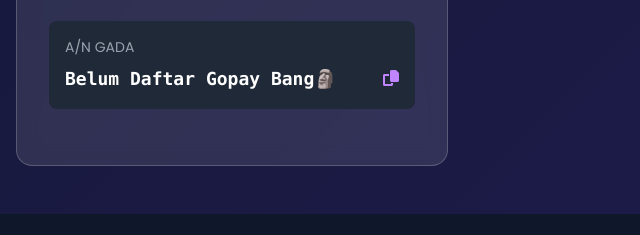
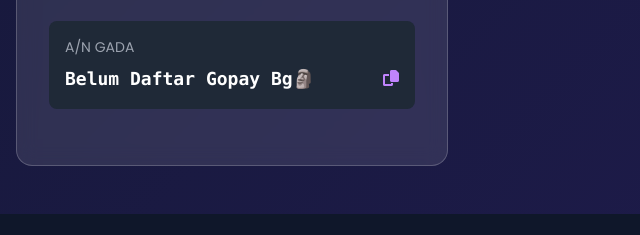
Before and after one commit to ZalCyberSec/ZalOfficial-Pay, a plain HTML site: page index.html in a window 1280 px wide. Shown: the part 1110-1345 px from the top of the page, 640-1280 px from the left. Drawn offline with nearby package versions, Linux system fonts and the light colour scheme.

Commit message:
Update index.html

```diff
--- a/index.html
+++ b/index.html
@@ -97,7 +97,7 @@
             <div class="bg-gray-800 rounded-lg p-4 mb-6">
               <p class="text-sm text-gray-400 mb-2">A/N GADA</p>
               <div class="flex items-center justify-between">
-                <p class="font-mono text-lg font-bold" id="gopayNumber">Belum Daftar Gopay Bang🗿</p>
+                <p class="font-mono text-lg font-bold" id="gopayNumber">Belum Daftar Gopay Bg🗿</p>
                 <button class="copy-btn text-purple-400 hover:text-purple-200 ml-2" data-target="gopayNumber">
                   <i class="fas fa-copy"></i>
                 </button>
```
